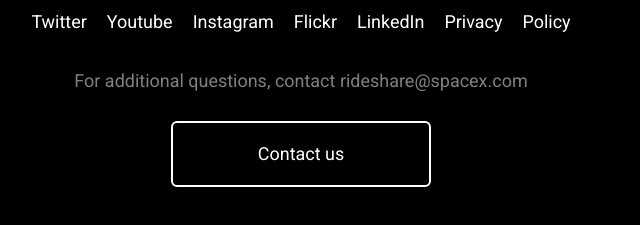
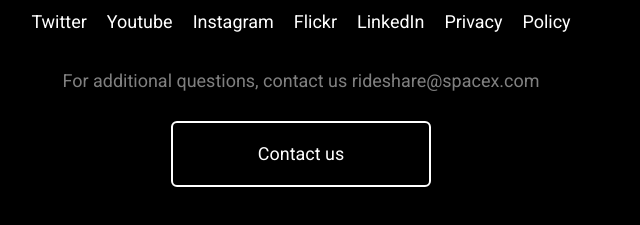
Before and after one commit to felixfrontend/Space-X, a plain HTML site: page space x/index.html in a window 1280 px wide. Shown: the part 3298-3523 px from the top of the page, 339-979 px from the left. Drawn offline with nearby package versions, Linux system fonts and the light colour scheme.

Commit message:
just vertification

```diff
--- a/space x/index.html
+++ b/space x/index.html
@@ -29,7 +29,7 @@
 
 		 <section class="falcon">
 				<h1 class="falcon__title">Falcon Heavy</h1>
-				<p class="falcon__suptitle">The most powerful operational rocket <br> in the world by a factor of two</p>
+				<p class="falcon__suptitle">The most powerful operational rocket  <br> in the world by a factor of two</p>
 			</section>
 
 			<section class="earth">
@@ -95,7 +95,7 @@
 				<li class="footer__socials-item"><a href="#">Policy</a></li>
 			</ul>
 			<div class="footer__text">
-				<p class="footer__text-item">For additional questions, contact
+				<p class="footer__text-item">For additional questions, contact us
 					<a href="#">rideshare@spacex.com</a></p>
 			</div>
 			<div class="footer__contact">
```
